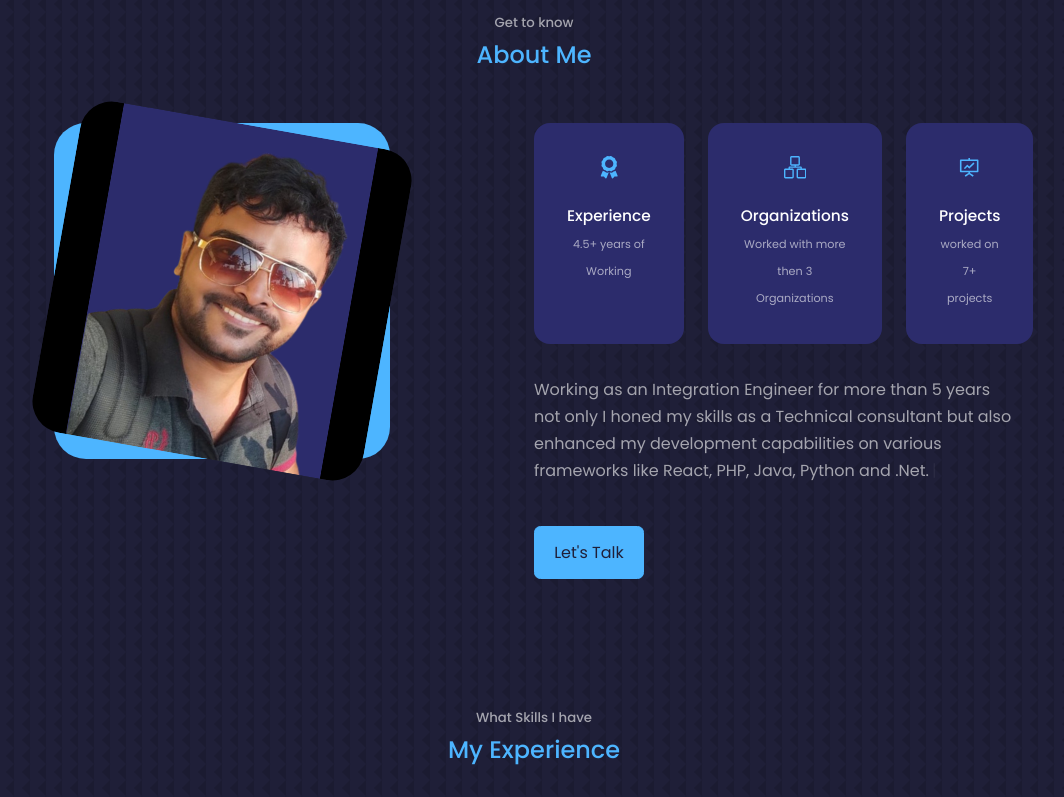
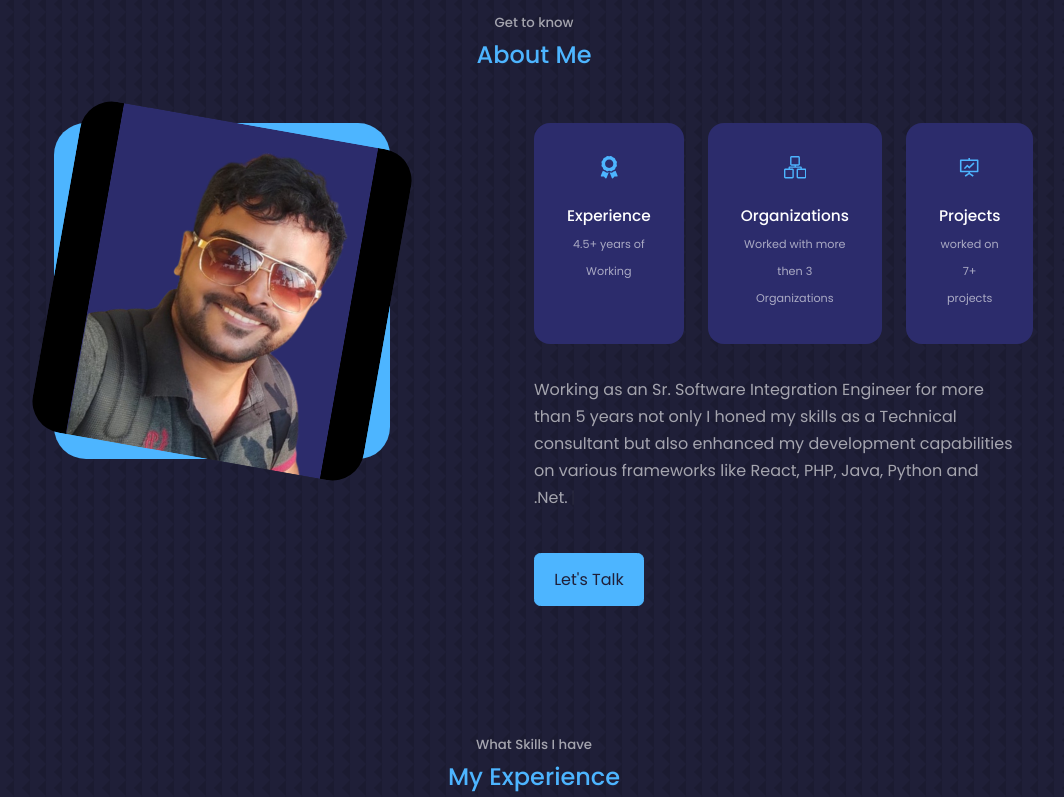
Before and after one commit to MayureshDMadav/Portfolio, a React (Create React App) app: page / in a window 1280 px wide. Shown: the part 916-1713 px from the top of the page, without its empty margins (106-1170 px from the left). Built offline with nearby package versions, Linux system fonts and the light colour scheme.

Commit message:
designation change

```diff
--- a/src/component/typewriter/currentexp.js
+++ b/src/component/typewriter/currentexp.js
@@ -1,22 +1,23 @@
-import React from 'react'
-import { useTypewriter,Cursor } from 'react-simple-typewriter'
+import React from "react";
+import { useTypewriter, Cursor } from "react-simple-typewriter";
 
-function Currentexp ()  {
-    const [text] = useTypewriter({
-        words:['Working as an Integration Engineer for more than 5 years not only I honed my skills as a Technical consultant but also enhanced my development capabilities on various frameworks like React, PHP, Java, Python and .Net.','Additional ability to analyze and debug any technical error that are being faced at the time of integration by the merchant on any platform and provide real-time capability to enable fast integration.','Also skillful enough to understand the requirement and creating various automation tool that helps to make process faster and more reliable.Also provided contribution on developing and maintaining documentation portal and websites.'],
-        loop:false,
-        deleteSpeed:0,
-        typeSpeed:30
-
-    })
+function Currentexp() {
+  const [text] = useTypewriter({
+    words: [
+      "Working as an Sr. Software Integration Engineer for more than 5 years not only I honed my skills as a Technical consultant but also enhanced my development capabilities on various frameworks like React, PHP, Java, Python and .Net.",
+      "Additional ability to analyze and debug any technical error that are being faced at the time of integration by the merchant on any platform and provide real-time capability to enable fast integration.",
+      "Also skillful enough to understand the requirement and creating various automation tool that helps to make process faster and more reliable.Also provided contribution on developing and maintaining documentation portal and websites.",
+    ],
+    loop: false,
+    deleteSpeed: 0,
+    typeSpeed: 30,
+  });
   return (
     <>
-   {text}
-    <Cursor/>
+      {text}
+      <Cursor />
     </>
-
-  )
+  );
 }
 
-
-export default Currentexp
+export default Currentexp;
--- a/src/component/typewriter/headertype.js
+++ b/src/component/typewriter/headertype.js
@@ -1,19 +1,17 @@
-import React from 'react'
-import { useTypewriter,Cursor } from 'react-simple-typewriter'
+import React from "react";
+import { useTypewriter, Cursor } from "react-simple-typewriter";
 
- function Headertype ()  {
-    const [text] = useTypewriter({
-        words:['Intergration Engineer','PG Technician'],
-        loop:{},
-    })
+function Headertype() {
+  const [text] = useTypewriter({
+    words: ["Software Engineer", "Integration Engineer"],
+    loop: {},
+  });
   return (
     <>
-   {text}
-    <Cursor/>
+      {text}
+      <Cursor />
     </>
-
-  )
+  );
 }
 
-
-export default Headertype
+export default Headertype;
```
Also changed, not shown: 1 other file (tests, documents, lock files or other folders).
